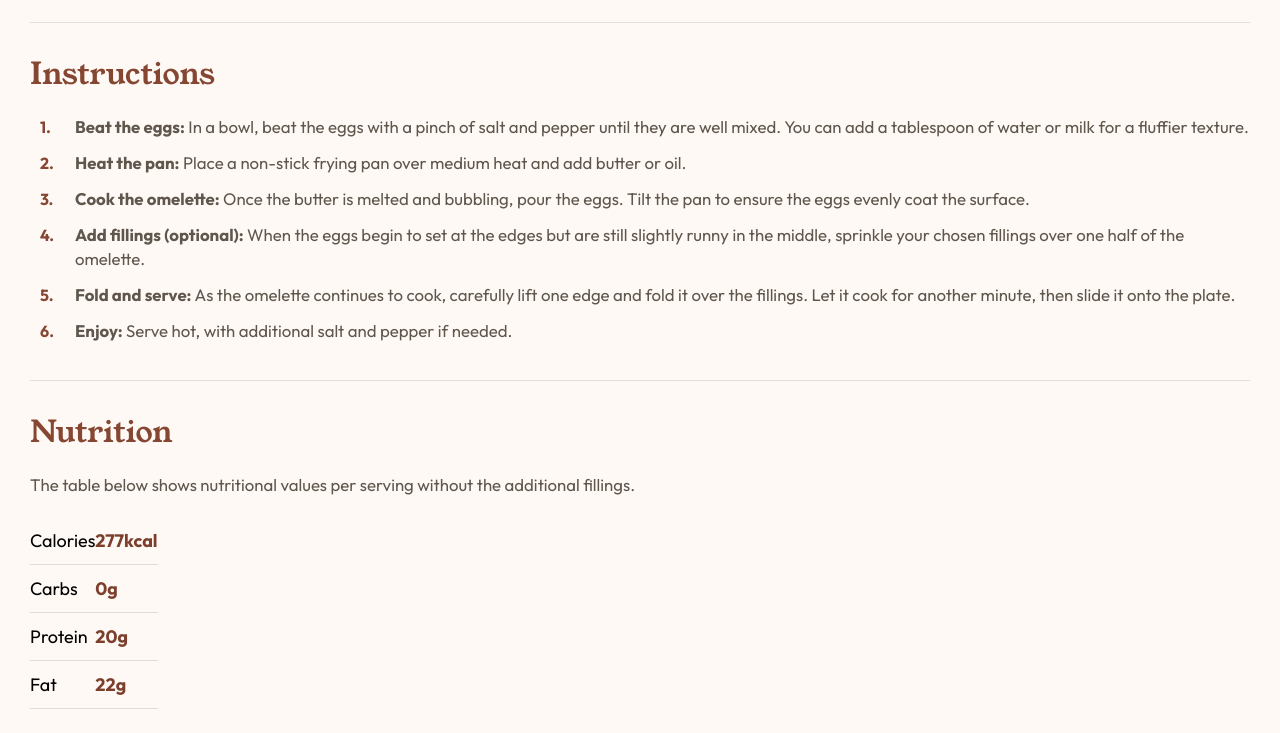
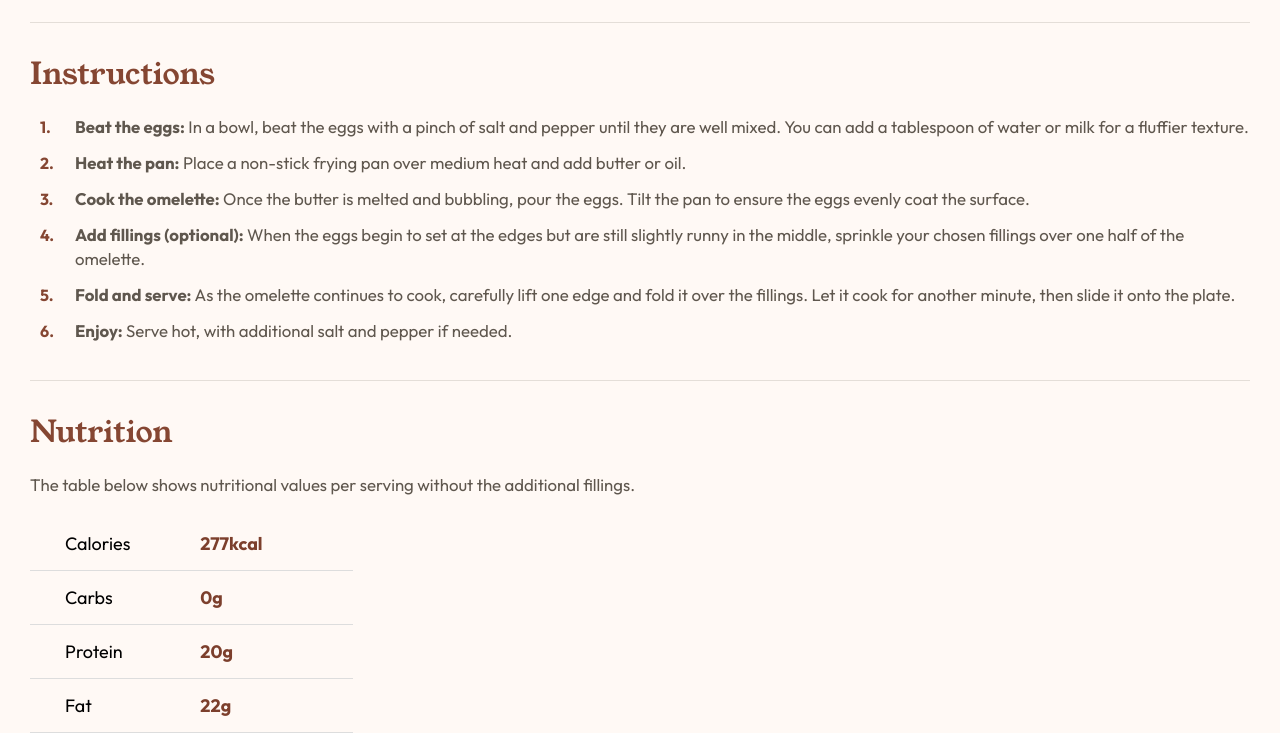
Before and after one commit to noireko/recipe-page-main, a plain HTML site: page index.html in a window 1280 px wide. Shown: the part 811-1544 px from the top of the page. Before the commit the page ends 1520 px from the top, so only its background shows below. Drawn offline with Linux system fonts and the light colour scheme.

Commit message:
Changed the table to a grid to resemble the imgage

```diff
--- a/css/styles.css
+++ b/css/styles.css
@@ -202,22 +202,28 @@ section {
   padding-right: 10px;
 }
 
-.tabla-nutricion {
+.nutrition-table {
   border-collapse: collapse;
   font-family: sans-serif;
   font-size: 16px;
   width: auto;
 }
 
-.tabla-nutricion td {
-  margin-left: 20px;
+.nutrition-table td {
   font-size: 18px;
-  padding: 12px 0;
+  padding-top: 15px;
+  padding-bottom: 15px;
   border-bottom: 1px solid #ddd;
 }
 
-.valor {
+.nutrient {
+  padding-left: 35px;
+}
+
+.value {
   font-weight: bold;
   color: #7c3f2c;
-  text-align: left; /* alineado desde la primer letra */
+  padding-left: 160px;
+  text-align: left;
+  transform: translate(-90px, 0);
 }
--- a/index.html
+++ b/index.html
@@ -87,22 +87,22 @@
         The table below shows nutritional values per serving without the
         additional fillings.
       </p>
-      <table class="tabla-nutricion">
+      <table class="nutrition-table">
         <tr>
-          <td>Calories</td>
-          <td class="valor">277kcal</td>
+          <td class="nutrient">Calories</td>
+          <td class="value">277kcal</td>
         </tr>
         <tr>
-          <td>Carbs</td>
-          <td class="valor">0g</td>
+          <td class="nutrient">Carbs</td>
+          <td class="value">0g</td>
         </tr>
         <tr>
-          <td>Protein</td>
-          <td class="valor">20g</td>
+          <td class="nutrient">Protein</td>
+          <td class="value">20g</td>
         </tr>
         <tr>
-          <td>Fat</td>
-          <td class="valor">22g</td>
+          <td class="nutrient">Fat</td>
+          <td class="value">22g</td>
         </tr>
       </table>
     </section>
```
